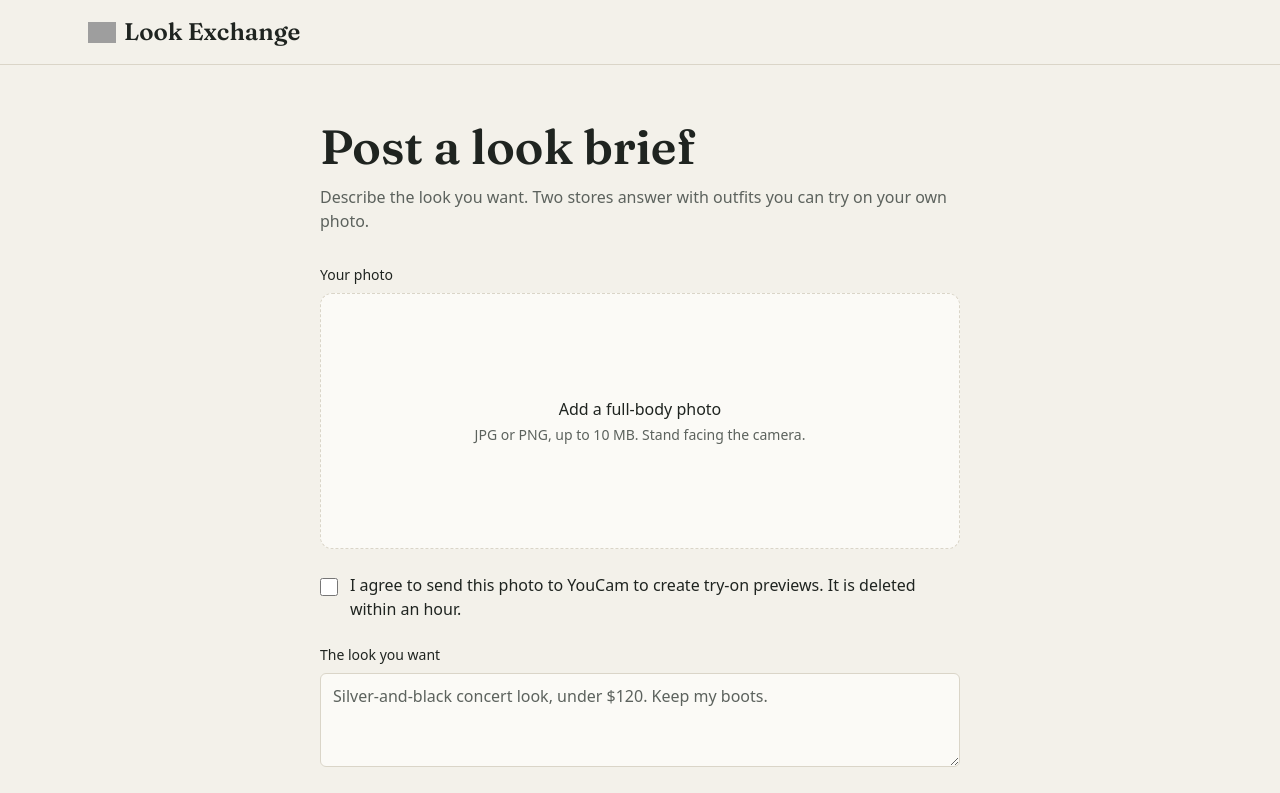
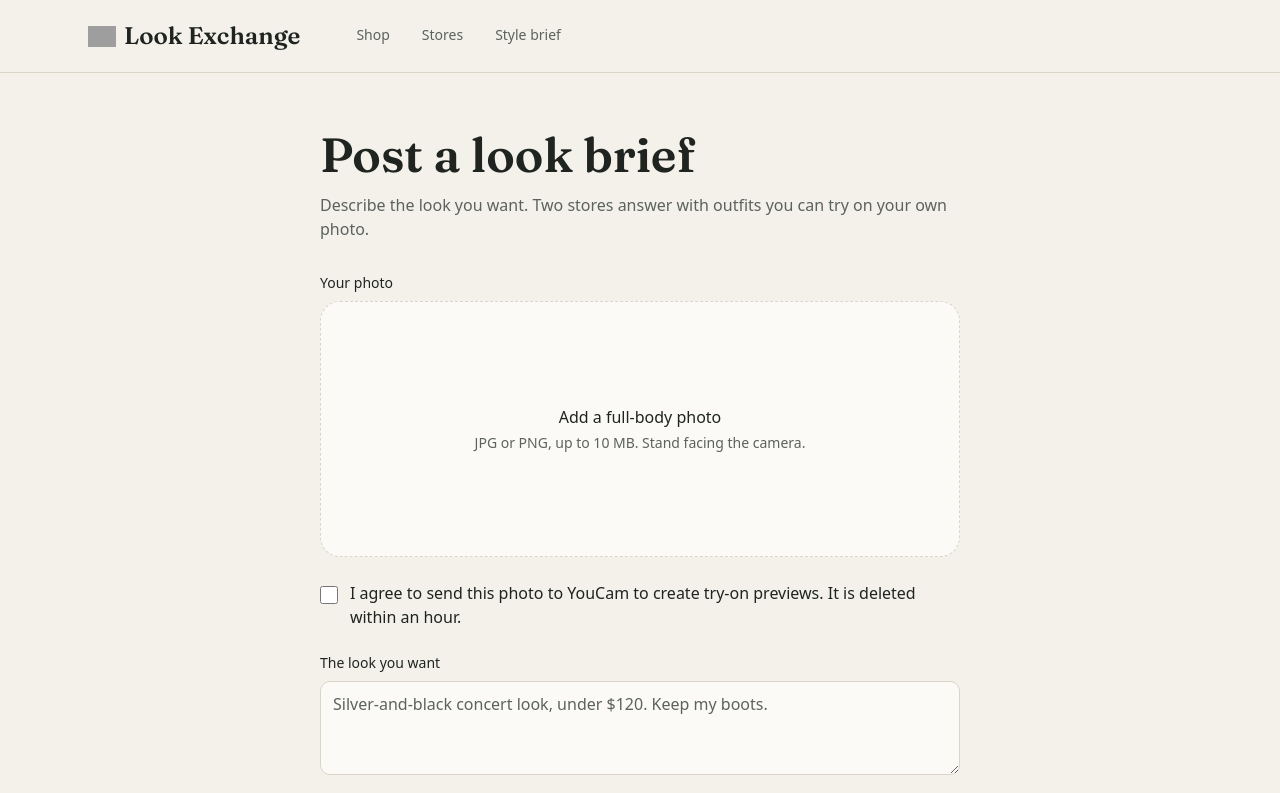
Before and after one commit to Shawn-Bi/youcam-2, a Next.js app in the folder frontend/: page / in a window 1280 px wide. Shown: the top 793 px of the page. Built offline with nearby package versions, Linux system fonts and the light colour scheme; no server answers; grey boxes are pictures that could not be loaded.

Commit message:
feat(frontend): rounder Atelier theme and Shop, Stores, Style brief navigation

```diff
--- a/frontend/app/globals.css
+++ b/frontend/app/globals.css
@@ -57,6 +57,8 @@
   --font-display: var(--font-fraunces), Georgia, "Times New Roman", serif;
   --font-sans: var(--font-dm-sans), system-ui, -apple-system, "Segoe UI", sans-serif;
 
+  --text-hero: 64px;
+  --text-hero--line-height: 66px;
   --text-display: 48px;
   --text-display--line-height: 52px;
   --text-h1: 32px;
@@ -72,8 +74,9 @@
   --text-price: 18px;
   --text-price--line-height: 24px;
 
-  --radius-field: 6px;
-  --radius-card: 12px;
+  --radius-field: 10px;
+  --radius-card: 20px;
+  --radius-photo: 16px;
 }
 
 body {
--- a/frontend/components/Header.tsx
+++ b/frontend/components/Header.tsx
@@ -1,14 +1,45 @@
+"use client";
+
 import Link from "next/link";
+import { usePathname } from "next/navigation";
+
+const NAV = [
+  { href: "/shop", label: "Shop", match: (p: string) => p.startsWith("/shop") || p.startsWith("/products") },
+  { href: "/stores", label: "Stores", match: (p: string) => p.startsWith("/stores") },
+  {
+    href: "/brief",
+    label: "Style brief",
+    match: (p: string) => p.startsWith("/brief") || p.startsWith("/proposals") || p.startsWith("/saved"),
+  },
+];
 
 export function Header() {
+  const pathname = usePathname();
   return (
     <header className="border-b border-line bg-stone">
-      <div className="mx-auto flex h-16 max-w-6xl items-center px-4 md:px-6">
-        <Link href="/" className="flex items-center gap-2 rounded-field">
+      <div className="mx-auto flex max-w-6xl flex-wrap items-center gap-x-10 px-4 md:h-18 md:px-6">
+        <Link href="/" className="flex min-h-14 items-center gap-2 rounded-field">
           {/* eslint-disable-next-line @next/next/no-img-element */}
           <img src="/icon.svg" alt="" width={28} height={28} />
           <span className="font-display text-h2 font-semibold text-ink">Look Exchange</span>
         </Link>
+        <nav aria-label="Main" className="-mx-3 flex w-full md:mx-0 md:w-auto">
+          {NAV.map(({ href, label, match }) => {
+            const active = match(pathname);
+            return (
+              <Link
+                key={href}
+                href={href}
+                aria-current={active ? "page" : undefined}
+                className={`flex min-h-11 items-center border-b-2 px-3 text-small font-medium md:px-4 ${
+                  active ? "border-terracotta text-ink" : "border-transparent text-muted hover:text-ink"
+                }`}
+              >
+                {label}
+              </Link>
+            );
+          })}
+        </nav>
       </div>
     </header>
   );
--- a/frontend/components/ProductImage.tsx
+++ b/frontend/components/ProductImage.tsx
@@ -14,12 +14,15 @@ const CATEGORY_LABEL: Record<Category, string> = {
 export function ProductImage({ src, alt, category }: { src: string; alt: string; category: Category }) {
   const [failed, setFailed] = useState(false);
   return (
-    <div className="aspect-[4/5] w-full overflow-hidden rounded-field bg-sage-tint">
+    <div className="aspect-[4/5] w-full overflow-hidden rounded-photo bg-sage-tint">
       {src && !failed ? (
         // eslint-disable-next-line @next/next/no-img-element
         <img src={src} alt={alt} onError={() => setFailed(true)} className="size-full object-cover" />
       ) : (
-        <div role="img" aria-label={alt} className="flex size-full items-center justify-center">
+        <div
+          {...(alt ? { role: "img", "aria-label": alt } : { "aria-hidden": true })}
+          className="flex size-full items-center justify-center"
+        >
           <span className="text-label font-medium tracking-wide text-muted uppercase">{CATEGORY_LABEL[category]}</span>
         </div>
       )}
```
